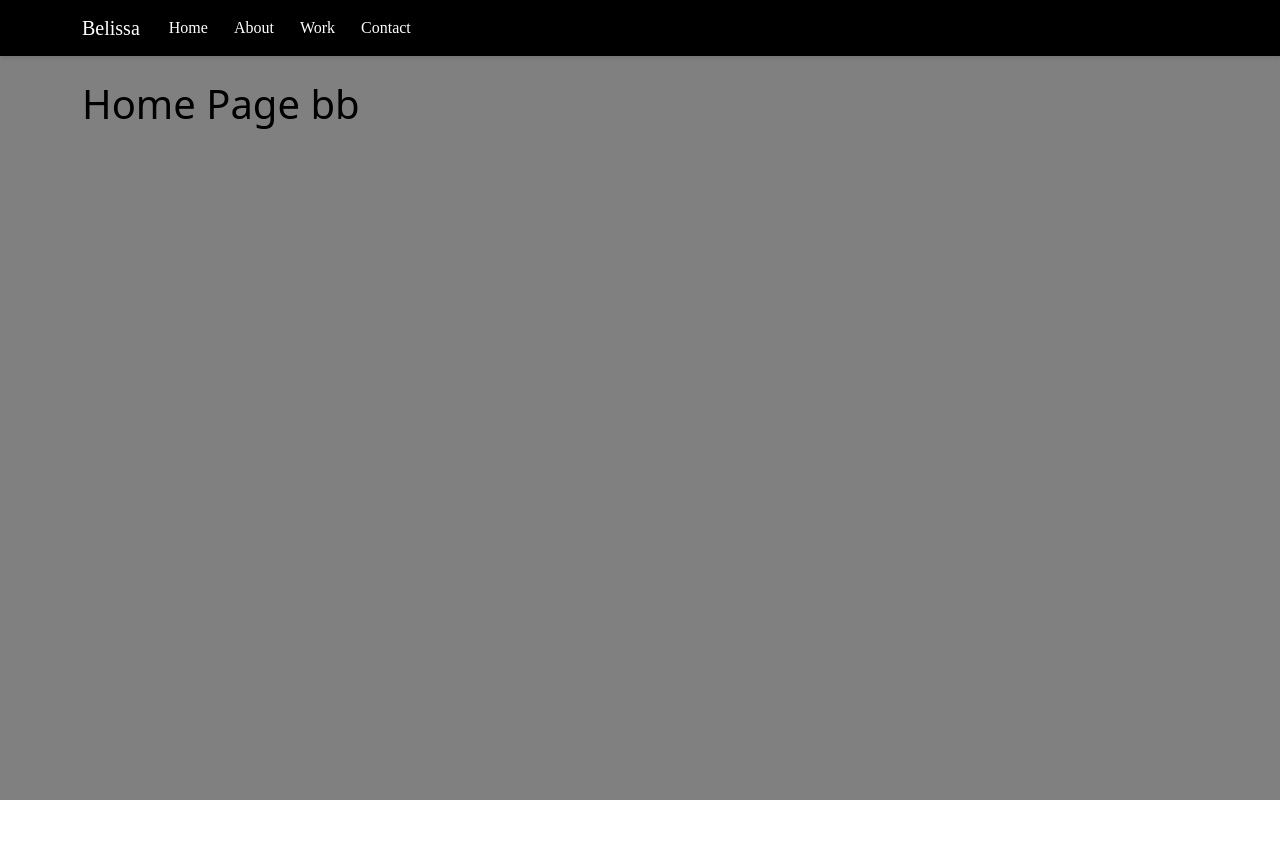
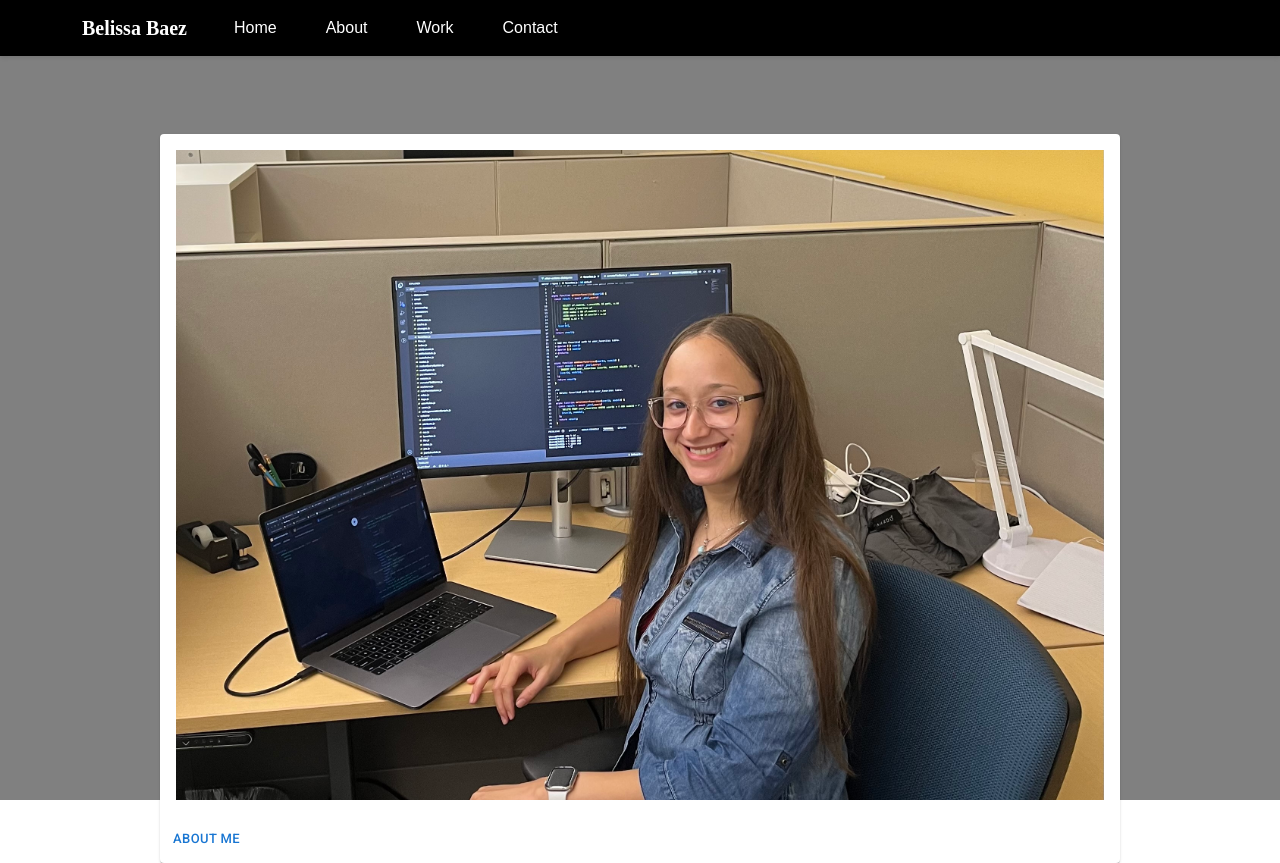
Before and after one commit to belissa28/personal-website, a React (Create React App) app: page / in a window 1280 px wide. Before the commit the page ends 800 px from the top, so only its background shows below. Built offline with nearby package versions, Linux system fonts and the light colour scheme.

Commit message:
Using material card and added image in home page.

```diff
--- a/package.json
+++ b/package.json
@@ -3,6 +3,10 @@
   "version": "0.1.0",
   "private": true,
   "dependencies": {
+    "@emotion/react": "^11.11.3",
+    "@emotion/styled": "^11.11.0",
+    "@material/card": "^14.0.0",
+    "@mui/material": "^5.15.4",
     "@testing-library/jest-dom": "^5.17.0",
     "@testing-library/react": "^13.4.0",
     "@testing-library/user-event": "^13.5.0",
--- a/src/NavBar.js
+++ b/src/NavBar.js
@@ -7,27 +7,27 @@ const NavBar = () => {
     return (
         <Navbar bg="black" expand="lg" className={styles.navbar}>
             <Container className={styles.navbarContainer}>
-                <Navbar.Brand as={NavLink} to="/" style={{ color: 'white' }} >Belissa</Navbar.Brand>
+                <Navbar.Brand as={NavLink} to="/" style={{ color: 'white', fontWeight: 'bold' }} >Belissa Baez</Navbar.Brand>
                 <Navbar.Toggle aria-controls="basic-navbar-nav" />
                 <Navbar.Collapse id="basic-navbar-nav">
                     <Nav className="me-auto" >
-                        <Nav.Link as={NavLink} to="/" className={styles.navLink} style={{ color: 'white' }} >
+                        <Nav.Link as={NavLink} to="/" className={styles.navLink} style={{ color: 'white', fontFamily: 'Arial, sans-serif' }} >
                             Home
             </Nav.Link>
-                        <Nav.Link as={NavLink} to="/about" className={styles.navLink} style={{ color: 'white' }} >
+                        <Nav.Link as={NavLink} to="/about" className={styles.navLink} style={{ color: 'white', fontFamily: 'Arial, sans-serif' }} >
                             About
             </Nav.Link>
-                        <Nav.Link as={NavLink} to="/work" className={styles.navLink} style={{ color: 'white' }} >
+                        <Nav.Link as={NavLink} to="/work" className={styles.navLink} style={{ color: 'white', fontFamily: 'Arial, sans-serif' }} >
                             Work
             </Nav.Link>
 
-                        <Nav.Link as={NavLink} to="/contact" className={styles.navLink} style={{ color: 'white' }} >
+                        <Nav.Link as={NavLink} to="/contact" className={styles.navLink} style={{ color: 'white', fontFamily: 'Arial, sans-serif' }} >
                             Contact
             </Nav.Link>
                     </Nav>
                 </Navbar.Collapse>
             </Container>
-        </Navbar>
+        </Navbar >
     );
 };
 
--- a/src/NavBar.module.css
+++ b/src/NavBar.module.css
@@ -4,8 +4,9 @@
 .navbar {
   font-family:'Hanalei Fill', cursive;
   text-align: center;
-  background-color: #1877F2;
+
   box-shadow: 0 2px 4px rgba(0, 0, 0, 0.1);
+
 }
 
 .navLink {
@@ -15,9 +16,11 @@
   padding-right: 1.5rem;
   transition: color 0.3s, background-color 0.3s;
   text-decoration: none;
-  border-radius: 5px;
-  margin-left: 5px;
-  margin-right: 5px;
+  border-radius: 10px;
+  margin-left: 23px;
+  margin-right: 10px;
+  text-align: center;
+
 }
 
 .navLink:hover {
--- a/src/pages/Home.js
+++ b/src/pages/Home.js
@@ -1,14 +1,62 @@
 import React from 'react';
-
-
+import Belissacomputer from './Belissacomputer.jpg';
+import Box from '@mui/material/Box';
+import CardMedia from '@mui/material/CardMedia';
+import Card from '@mui/material/Card';
+import CardActions from '@mui/material/CardActions';
+import CardContent from '@mui/material/CardContent';
+import Button from '@mui/material/Button';
+import Typography from '@mui/material/Typography';
+// const bull = (
+//     <Box
+//         component="span"
+//         sx={{ display: 'inline-block', mx: '2px', transform: 'scale(0.8)' }}
+//     >
+//         •
+//     </Box>
+// );
 function Home() {
     return (
         <div>
-            <h1>Home Page bb</h1>
+
+            {/* <div>
+                <img src={Belissacomputer} alt="Belissa" height={150} width={250} />
+                <h1> Home Page bb</h1>
+            </div> */}
+
+            <div style={{ margin: '7%', height: '20px' }}>
+                <Card sx={{ maxWidth: 12000 }}>
+                    <CardContent>
+                        {/* <Typography variant='h3' gutterBottom>
+                            A Simple Material UI Card
+            </Typography> */}
+                        <CardMedia
+                            component="img"
+                            height="650"
+                            width="140"
+                            image={Belissacomputer}
+                            alt="Belissa"
+                        />
+                        {/* <Typography variant="h4" component="div">
+                            Heading
+            </Typography>
+                        <Typography sx={{ mb: 1.5 }} color="text.secondary">
+                            describes the heading
+            </Typography>
+                        <Typography variant="body1">
+                            Card content
+              <br />
+                            {'"describes the content"'}
+                        </Typography> */}
+                    </CardContent>
+                    <CardActions>
+                        <Button size="small">About me</Button>
+                    </CardActions>
+                </Card>
+            </div>
         </div>
+    );
 
-
-    );
 };
 
 // const Home = () => <h1>Home Page</h1>;
```
Also changed, not shown: src/pages/Belissacomputer.jpg (added), 1 other file (tests, documents, lock files or other folders).
